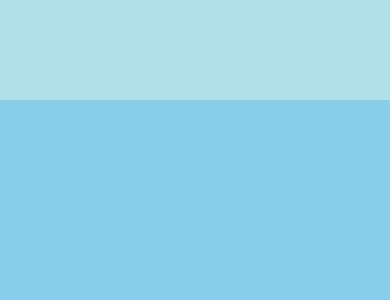
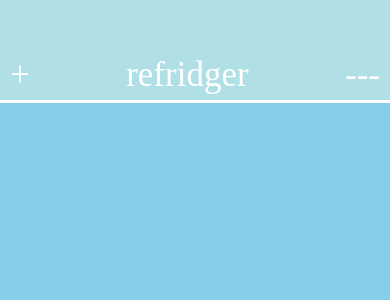
Before and after one commit to vincentktieu-ucsb/Refridger-App, a React Native app in the folder test01/: screen / in a window 390 px wide. Shown: the top 300 px of the page. Built offline with nearby package versions, Linux system fonts and the light colour scheme.

Commit message:
plus and minus

```diff
--- a/test01/App.js
+++ b/test01/App.js
@@ -1,17 +1,39 @@
 import React, { Component } from 'react';
-import { View } from 'react-native';
+import { Button, StyleSheet, Text, View, TouchableHighlight,} from 'react-native';
+
+const styles = StyleSheet.create({
+  bigBlue: {
+    color: 'white',
+    fontSize: 35,
+    fontFamily: 'Futura-MediumItalic'
+  },
+});
 
 export default class FlexDirectionBasics extends Component {
+  _onPressButton() {
+    alert('You tapped the button!')
+  }
+
   render() {
     return (
-      // Try setting `flexDirection` to `column`.
       <View style={{
         flex: 1,
-        flexDirection: 'column',
-        justifyContent: 'flex-start',
-        alignItems: 'stretch',
+        // flexDirection: 'column',
+        // justifyContent: 'flex-start',
+        // alignItems: 'stretch',
       }}>
-        <View style={{height: 100, backgroundColor: 'powderblue'}} />
+        <View style={{height: 100, backgroundColor: 'powderblue', marginBottom: 3}}>
+          <View style={{flex: 1, flexDirection: 'row', justifyContent: 'space-between', alignItems: 'flex-end', marginBottom: 5, paddingLeft:10, paddingRight:10}}>
+            <TouchableHighlight style={styles.bigBlue} onPress={this._onPressButton}>
+              <Text style={styles.bigBlue}>+</Text>
+            </TouchableHighlight>
+            <Text style={styles.bigBlue}>refridger</Text>
+            <TouchableHighlight style={styles.bigBlue} onPress={this._onPressButton}>
+              <Text style={styles.bigBlue}>---</Text>
+            </TouchableHighlight>
+          </View>
+        </View>
+
         <View style={{flex: 1, backgroundColor: 'skyblue'}} />
       </View>
 
```
